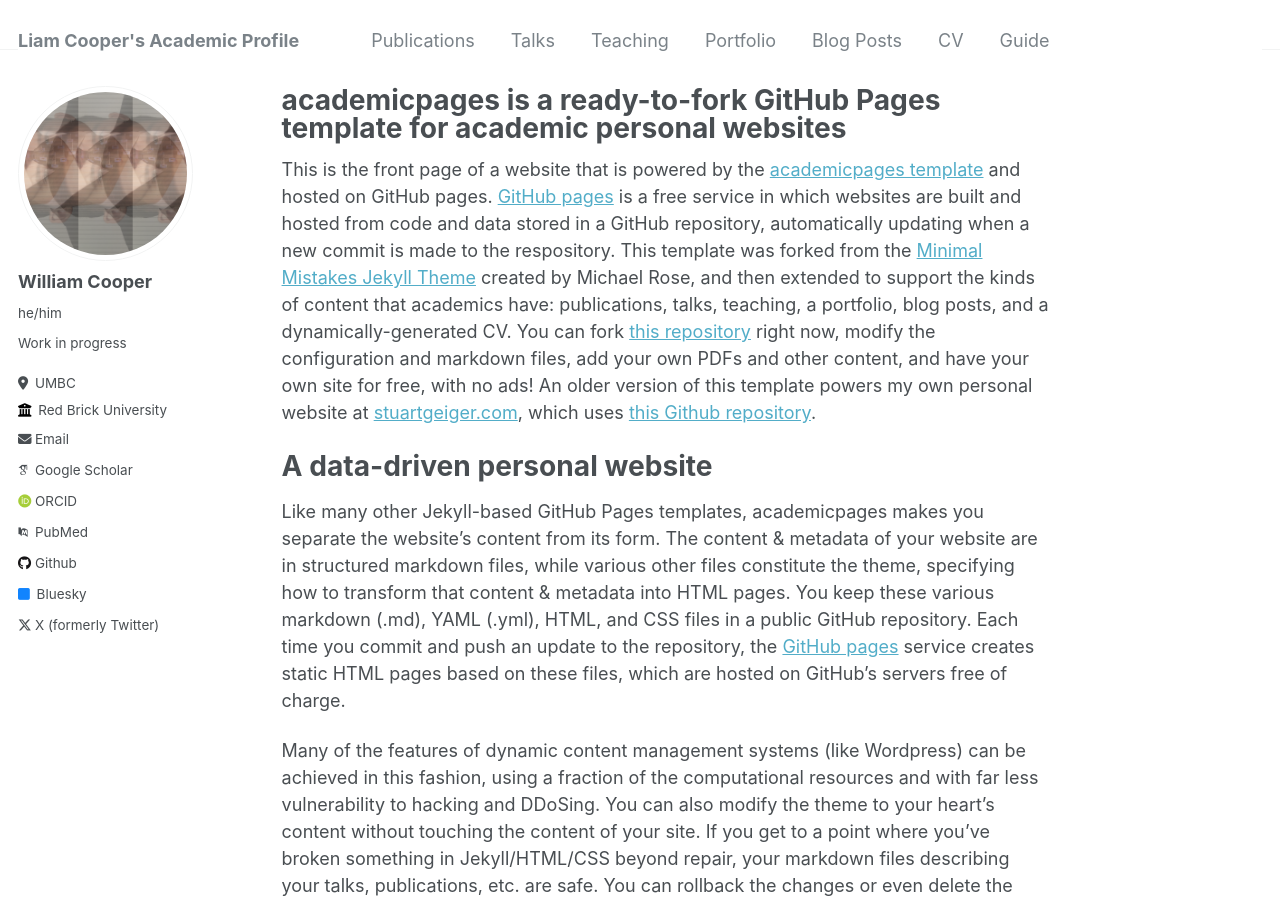
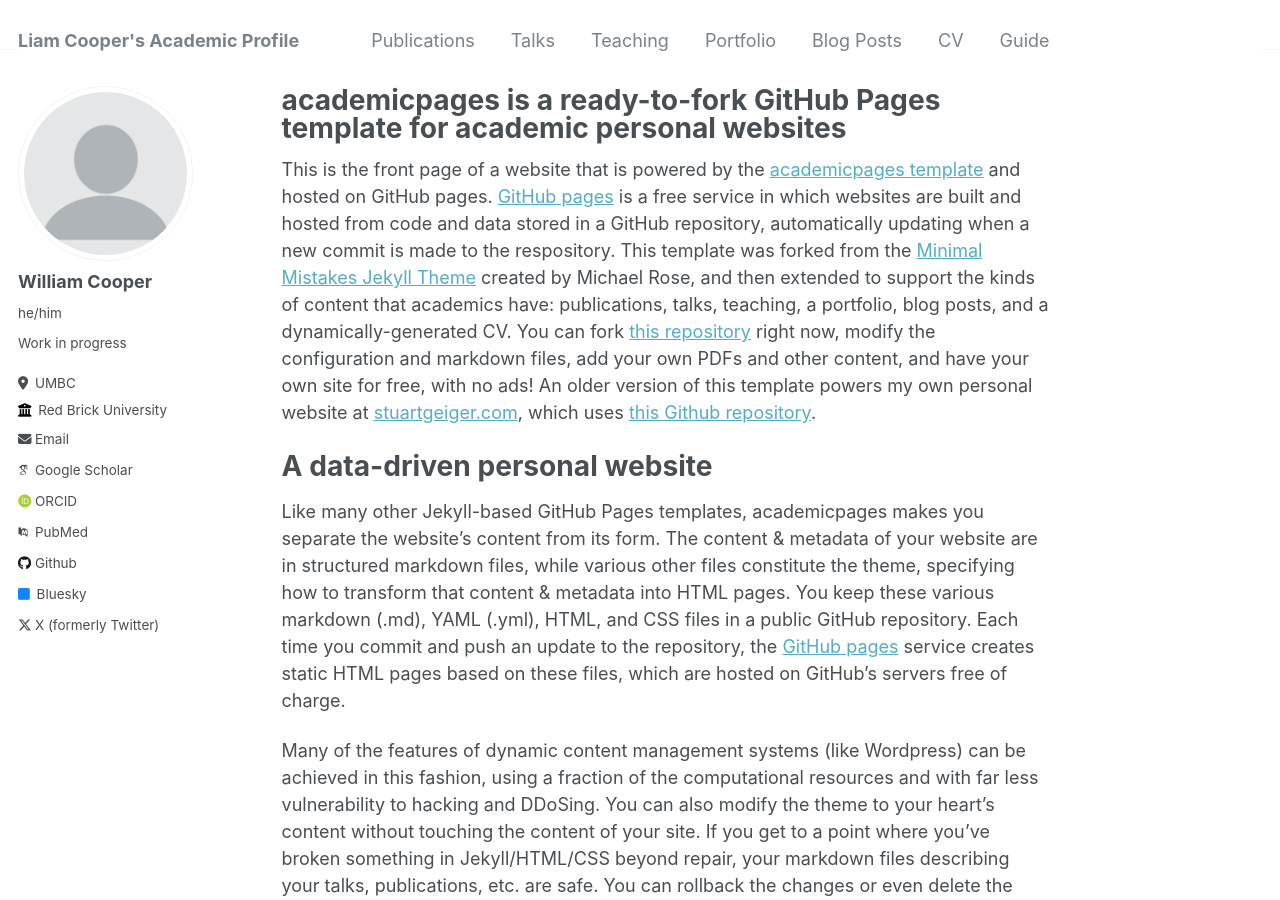
Before and after one commit to liamcooper24/liamcooper24, a Jekyll site: the page built from _pages/about.md, in a window 1280 px wide and 900 px high. Built offline with Jekyll 4.4.1, drawn with Linux system fonts in a browser that asks for light colours; some web fonts are replaced.

Commit message:
Update _config.yml

```diff
--- a/_config.yml
+++ b/_config.yml
@@ -21,7 +21,7 @@
 #               Additional customization can be done by editing /_includes/author-profile.html
 author:
   # Biographic information
-  avatar           : "liam_profile_too.png"
+  avatar           : "profile.png"
   name             : "William Cooper"
   pronouns         : "he/him"
   bio              : "Work in progress"
```
